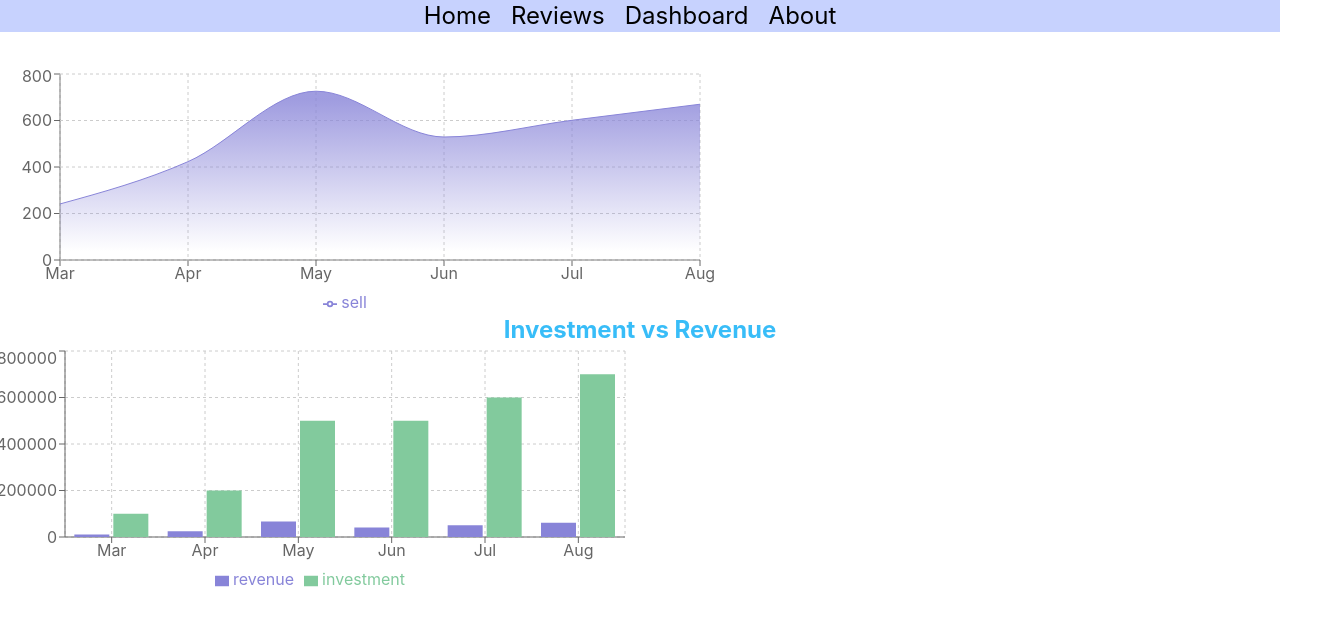
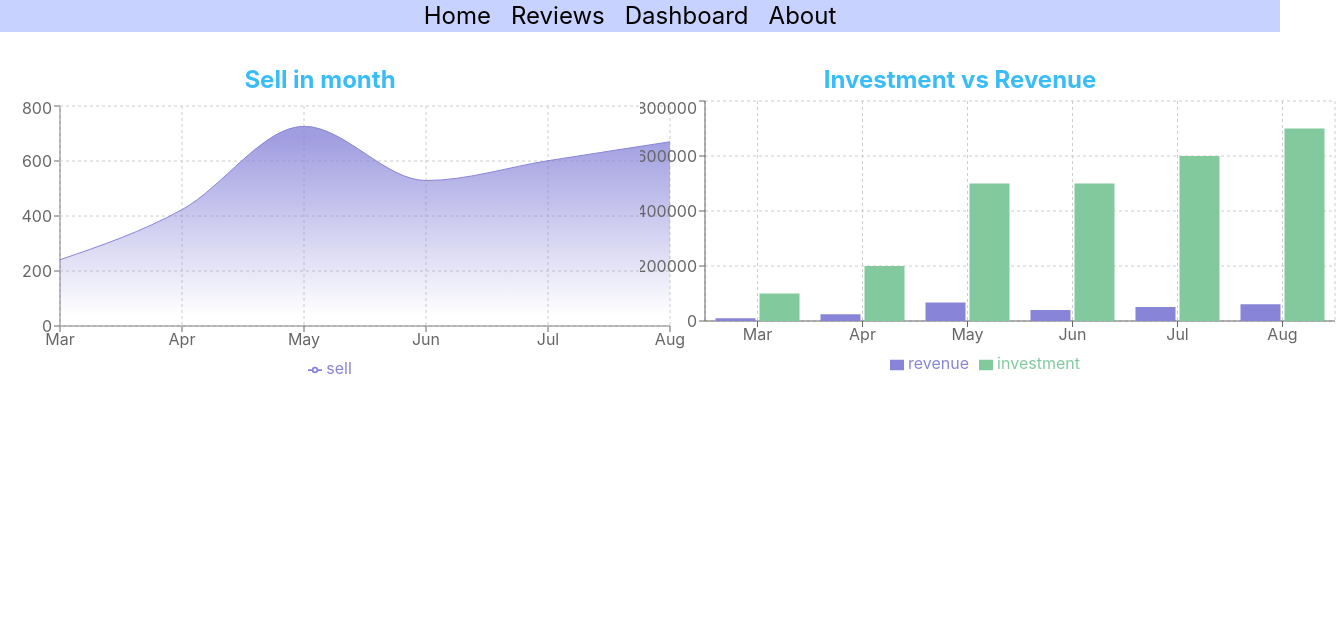
Before and after one commit to Shikder-Vai/foods-reviews, a React (Create React App) app: page /dashboard in a window 1280 px wide. Shown: the top 626 px of the page, 1340 px wide, since content can reach past the window. Built offline with nearby package versions, Linux system fonts and the light colour scheme.

Commit message:
tow chart added

```diff
--- a/src/components/Dashboard/Dashboard.js
+++ b/src/components/Dashboard/Dashboard.js
@@ -5,8 +5,8 @@ import {
   Bar,
   BarChart,
   CartesianGrid,
-  Label,
   Legend,
+  ResponsiveContainer,
   Tooltip,
   XAxis,
   YAxis,
@@ -58,10 +58,14 @@ const Dashboard = () => {
     },
   ];
   return (
+    <div className="grid md:grid-cols-2">
       <div className="">
-      <div className="">
+        <h1 className="text-center text-sky-400 font-bold text-2xl">
+          Sell in month
+        </h1>
+        <ResponsiveContainer width={700} height="90%">
           <AreaChart
-          width={730}
+            width={630}
             height={250}
             data={data}
             margin={{ top: 10, right: 30, left: 0, bottom: 0 }}
@@ -80,7 +84,6 @@ const Dashboard = () => {
             <YAxis />
             <CartesianGrid strokeDasharray="3 3" />
             <Tooltip />
-          <Label value="Pages of my website" offset={0} position="top" />
             <Legend />
             <Area
               type="monotone"
@@ -90,13 +93,14 @@ const Dashboard = () => {
               fill="url(#colorUv)"
             />
           </AreaChart>
+        </ResponsiveContainer>
       </div>
       <div className="">
         <h1 className="text-center text-sky-400 font-bold text-2xl">
           Investment vs Revenue
         </h1>
+        <ResponsiveContainer width={700} height="90%">
           <BarChart width={630} height={250} data={data}>
-
             <CartesianGrid strokeDasharray="3 3" />
             <XAxis dataKey="month" />
             <YAxis />
@@ -105,6 +109,7 @@ const Dashboard = () => {
             <Bar dataKey="revenue" fill="#8884d8" />
             <Bar dataKey="investment" fill="#82ca9d" />
           </BarChart>
+        </ResponsiveContainer>
       </div>
     </div>
   );
```
Lines whose indentation alone changed are shown as unchanged.
